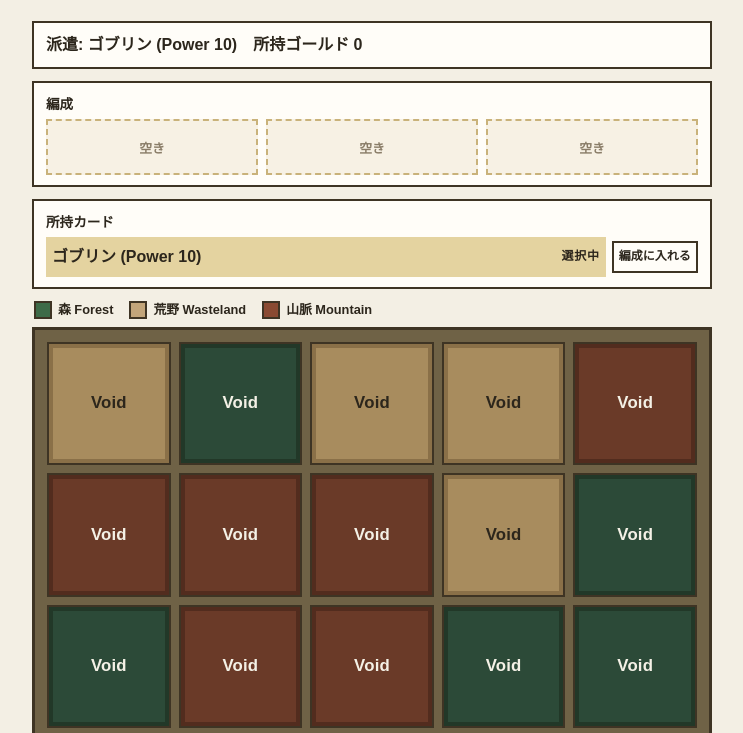
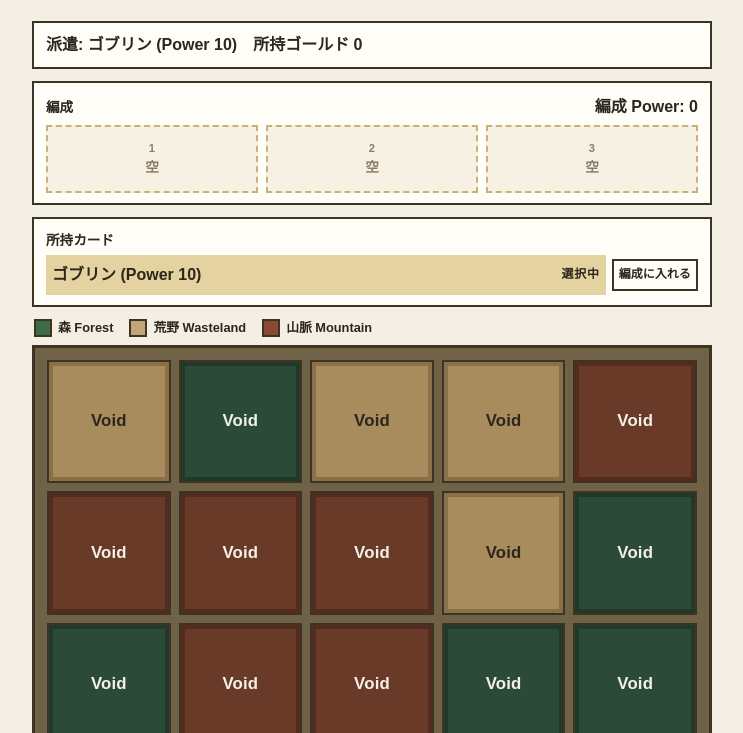
Before and after one commit to sakamoto-08/conquest-simple, a plain HTML site: page index.html in a window 1280 px wide. Shown: the part 60-793 px from the top of the page, without its empty margins (268-1011 px from the left). Drawn offline with Linux system fonts and the light colour scheme.

Commit message:
編成UI改善（編成枠表示 + 合計Power表示）

```diff
--- a/css/style.css
+++ b/css/style.css
@@ -137,7 +137,7 @@ h1 {
   cursor: default;
 }
 
-/* 所持一覧の上。3枠固定。空きは破線、入っている枠を押すと外れる。 */
+/* 所持一覧の上。3枠は常に並べ、番号で最大枚数を示す。空枠は破線。 */
 .formation-host {
   margin-bottom: 12px;
   padding: 10px 12px;
@@ -145,9 +145,24 @@ h1 {
   border: 2px solid #3e3424;
 }
 
+.formation-heading-row {
+  display: flex;
+  flex-wrap: wrap;
+  align-items: baseline;
+  justify-content: space-between;
+  gap: 4px 12px;
+  margin-bottom: 8px;
+}
+
 .formation-heading {
-  margin: 0 0 6px;
+  margin: 0;
   font-size: 0.85rem;
+  font-weight: 700;
+}
+
+.formation-power {
+  margin: 0;
+  font-size: 1rem;
   font-weight: 700;
 }
 
@@ -161,17 +176,26 @@ h1 {
 }
 
 .formation-slot {
-  min-height: 52px;
+  min-height: 64px;
+}
+
+.formation-slot-index {
+  font-size: 0.7rem;
+  font-weight: 700;
+  letter-spacing: 0.04em;
+  color: #8a7d68;
 }
 
 .formation-slot.is-empty {
   display: flex;
+  flex-direction: column;
   align-items: center;
   justify-content: center;
+  gap: 2px;
   color: #8a7d68;
   background: #f7f1e4;
   border: 2px dashed #c9b27a;
-  font-size: 0.8rem;
+  font-size: 0.85rem;
   font-weight: 700;
 }
 
@@ -200,6 +224,11 @@ h1 {
 .formation-slot-button:focus-visible {
   outline: 3px solid #8a5a12;
   outline-offset: 2px;
+}
+
+.formation-slot-name {
+  max-width: 100%;
+  overflow-wrap: anywhere;
 }
 
 .formation-slot-power {
--- a/js/game.js
+++ b/js/game.js
@@ -502,8 +502,8 @@
   }
 
   /**
-   * 編成枠の置き場。中身は renderFormation が枚数ぶん作り直す。
-   * 枠の数は FORMATION_SIZE。ここには器だけを置く。
+   * 編成枠の置き場。中身と合計Powerは renderFormation が描き直す。
+   * 枠は常に FORMATION_SIZE 個。空でも枠自体は残し、最大枚数が分かるようにする。
    * @returns {HTMLElement}
    */
   function createFormationElement() {
@@ -511,15 +511,24 @@
     host.className = 'formation-host';
     host.dataset.region = 'formation';
 
+    const headingRow = document.createElement('div');
+    headingRow.className = 'formation-heading-row';
+
     const heading = document.createElement('h2');
     heading.className = 'formation-heading';
     heading.textContent = '編成';
+
+    const power = document.createElement('p');
+    power.className = 'formation-power';
+    power.textContent = '編成 Power: 0';
 
     const slots = document.createElement('ol');
     slots.className = 'formation-slots';
     slots.setAttribute('aria-label', '編成枠。最大' + FORMATION_SIZE + '枚');
 
-    host.appendChild(heading);
+    headingRow.appendChild(heading);
+    headingRow.appendChild(power);
+    host.appendChild(headingRow);
     host.appendChild(slots);
     return host;
   }
@@ -588,29 +597,48 @@
   }
 
   /**
-   * 編成枠を左から描く。空枠は「空き」。入っている枠を押すと外れる。
+   * 編成枠を左から FORMATION_SIZE 個描く。空きは「空」。
+   * 入っている枠には名前と Power を出し、押すとそのカードを外す。
+   * 合計は編成中の power だけを足す。未編成なら 0。選択中の1枚は含めない。
+   * 入れ外しのあとは refreshPlayer からここが呼ばれ、枠と合計が同時に更新される。
    * 並びは formationIds の順。効果を足すときもこの順が枠の位置になる。
    *
    * @param {HTMLElement} root
    * @param {{ cards: object[], formationIds?: number[] }} player
    */
   function renderFormation(root, player) {
-    const slots = root.querySelector('[data-region="formation"] .formation-slots');
-    if (!slots) {
+    const host = root.querySelector('[data-region="formation"]');
+    const slots = host && host.querySelector('.formation-slots');
+    const total = host && host.querySelector('.formation-power');
+    if (!slots || !total) {
       throw new Error('編成の描画先がありません');
     }
 
     const formed = formationCards(player);
+    const formedPower = formed.reduce(function (sum, card) {
+      return sum + card.power;
+    }, 0);
+    total.textContent = '編成 Power: ' + formedPower;
+
     slots.replaceChildren();
     for (let i = 0; i < FORMATION_SIZE; i++) {
       const card = formed[i] || null;
+      const slotNumber = i + 1;
       const item = document.createElement('li');
       item.className = 'formation-slot';
 
+      const index = document.createElement('span');
+      index.className = 'formation-slot-index';
+      index.textContent = String(slotNumber);
+
       if (!card) {
         item.classList.add('is-empty');
-        item.textContent = '空き';
-        item.setAttribute('aria-label', (i + 1) + '枠目 空き');
+        const empty = document.createElement('span');
+        empty.className = 'formation-slot-empty';
+        empty.textContent = '空';
+        item.setAttribute('aria-label', slotNumber + '枠目 空');
+        item.appendChild(index);
+        item.appendChild(empty);
         slots.appendChild(item);
         continue;
       }
@@ -621,7 +649,7 @@
       button.dataset.action = 'toggle-formation';
       button.dataset.instanceId = String(card.instanceId);
       button.title = '編成から外す';
-      button.setAttribute('aria-label', (i + 1) + '枠目 ' + formatCardName(card) + ' を外す');
+      button.setAttribute('aria-label', slotNumber + '枠目 ' + formatCardName(card) + ' Power ' + card.power + ' を外す');
 
       const name = document.createElement('span');
       name.className = 'formation-slot-name';
@@ -631,6 +659,7 @@
       power.className = 'formation-slot-power';
       power.textContent = 'Power ' + card.power;
 
+      button.appendChild(index);
       button.appendChild(name);
       button.appendChild(power);
       item.appendChild(button);
```
